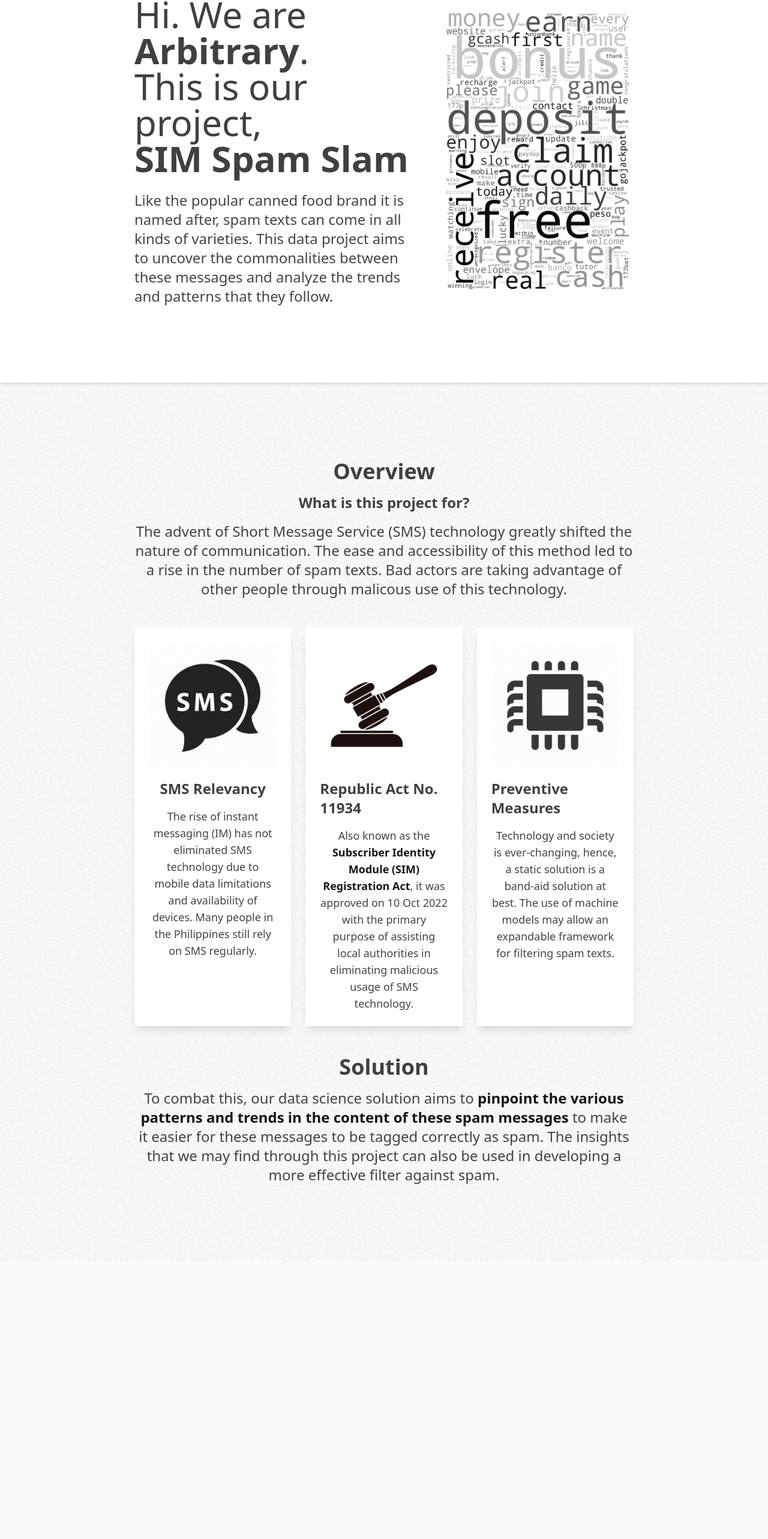
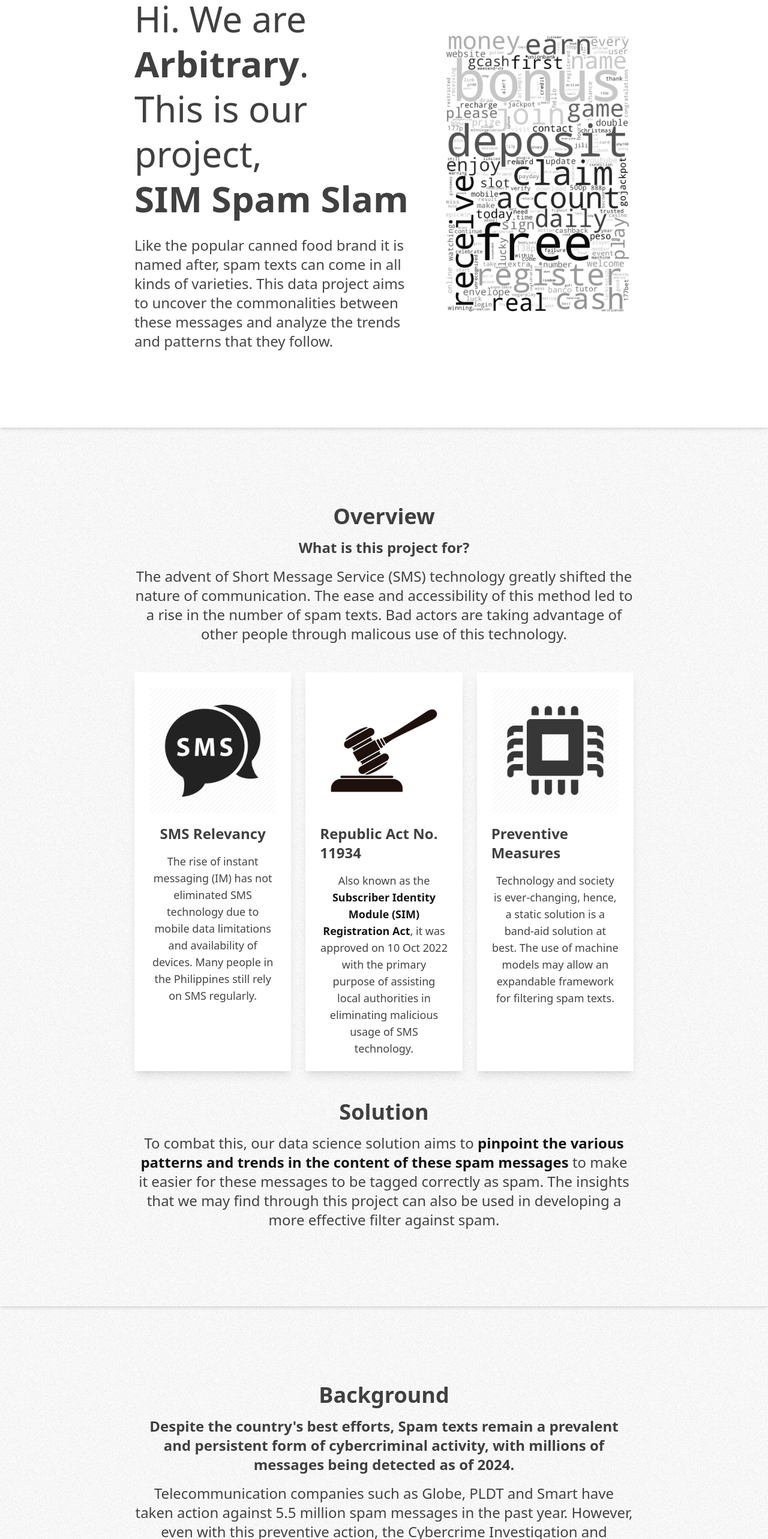
Before and after one commit to KindaExists/CS132-Arbitrary, a SvelteKit app: page / in a window 1280 px wide. Shown: the part 198-2764 px from the top of the page at 60% size. Before the commit the page ends 2301 px from the top, so only its background shows below. Built offline with nearby package versions, Linux system fonts and the light colour scheme.

Commit message:
feat(background): add background section

```diff
--- /dev/null
+++ b/src/lib/components/BackgroundCard.svelte
@@ -0,0 +1,14 @@
+<script lang="ts">
+    export let header: string;
+</script>
+
+<div class="flex flex-row gap-4">
+    <div class="flex flex-col justify-center border-r-2 border-r-neutral-300 w-52 p-4">
+        <h3 class="text-2xl font-bold">{header}</h3>
+    </div>
+    <div class="flex flex-col justify-center w-full my-4">
+        <div class="bg-white border-l-[1em] border-neutral-700 shadow-[0.5em_0.5em_0_#e8e8e8] flex flex-col justify-center w-full px-8 py-2">
+            <p class="text-2xl"><slot /></p>
+        </div>
+    </div>
+</div>
--- a/src/routes/+page.svelte
+++ b/src/routes/+page.svelte
@@ -4,14 +4,15 @@
     import smsIcon from '$lib/images/sms-icon.png';
     import gavelIcon from '$lib/images/gavel.png';
     import chipIcon from '$lib/images/tech-chip.png';
+	import BackgroundCard from '$lib/components/BackgroundCard.svelte';
 </script>
 
-<article class="bg-white flex flex-col lg:flex-row items-center px-8 lg:px-56 py-32 gap-4 lg:gap-12 shadow-md">
+<article id="top" class="bg-white flex flex-col lg:flex-row items-center px-8 lg:px-56 py-32 gap-4 lg:gap-12 shadow-md">
     <div class="flex flex-col justify-center gap-6">
-        <h1 class="text-6xl">
+        <h1 class="text-6xl leading-tight">
             Hi. We are <strong class="font-bold">Arbitrary</strong>. <br/>
             This is our project, <br/>
-            <strong class=font-bold>SIM Spam Slam</strong>
+            <strong class="font-bold hover:text-accent transition-colors">SIM Spam Slam</strong>
         </h1>
         <p class="prose text-2xl">
             Like the popular canned food brand it is named after, spam texts can come in all
@@ -22,7 +23,7 @@
     <img src={wordcloud} alt="word cloud" class="aspect-[1446/2139] w-full lg:w-80"/>
 </article>
 
-<article class="flex flex-col gap-12 px-8 lg:px-56 py-32">
+<article id="overview" class="flex flex-col gap-12 px-8 lg:px-56 py-32 shadow-md">
     <section class="flex flex-col gap-4 items-center">
         <h2 class="text-3xl lg:text-4xl font-bold">Overview</h2>
         <h3 class="text-2xl font-bold">What is this project for?</h3>
@@ -72,3 +73,37 @@
         </p>
     </section>
 </article>
+
+<article id="background" class="flex flex-col gap-12 px-8 lg:px-56 py-32 shadow-md">
+    <section class="flex flex-col items-center gap-4">
+        <h2 class="text-3xl lg:text-4xl font-bold">Background</h2>
+        <h3 class="text-2xl text-center font-bold">
+            Despite the country's best efforts, Spam texts remain a prevalent and persistent
+            form of cybercriminal activity, with millions of messages being detected as of 2024.
+        </h3>
+        <div class="prose max-w-full">
+            <p class="text-xl lg:text-2xl text-center m-0">
+                Telecommunication companies such as Globe, PLDT and Smart have taken action against
+                5.5 million spam messages in the past year. However, even with this preventive action,
+                the Cybercrime Investigation and Coordinating Center (CICC) noted that the losses of
+                Filipino mobile phone users to spam texts have reached <em>millions of dollars</em>.
+                Moreover, some instances of spam messages have also been found in instant messaging apps,
+                which are not covered by the Sim Registration Act.
+            </p>
+            <p class="text-lg text-center mt-1">
+                References:
+                <a target="_blank" href="https://business.inquirer.net/427513/spam-still-hounding-ph-over-5-5m-messages-blocked" class="link link-accent">[1]</a>
+                <a target="_blank" href="https://www.gmanetwork.com/news/topstories/nation/846936/filipinos-lost-millions-of-dollars-due-to-text-scams-cicc/story/" class="link link-accent">[2]</a>
+                <a target="_blank" href="https://www.philstar.com/headlines/2023/09/02/2293211/text-scams-have-shifted-online-apps-globe-warns" class="link link-accent">[3]</a>
+            </p>
+        </div>
+    </section>
+    <section class="flex flex-col items-center gap-4">
+        <h3 class="text-2xl lg:text-3xl font-bold">What do we aim to do?</h3>
+        <BackgroundCard header="Main Question">What could be the trends and patterns of spam messages in the Philippines?</BackgroundCard>
+        <BackgroundCard header="Secondary Question">Is there a difference between Spam messages before and after the deadline of the Sim Card Registration Act?</BackgroundCard>
+        <BackgroundCard header="Null Hypothesis">The SIM card registration act has <strong class="font-bold">no</strong> effect on the content of spam messages.</BackgroundCard>
+        <BackgroundCard header="Alternative Hypothesis">The SIM card registration act has an effect on the content of spam messages.</BackgroundCard>
+        <BackgroundCard header="Action Plan">Utilize data science tools and Natural Language Processing (NLP) to identify the patterns and trends of Spam text content.</BackgroundCard>
+    </section>
+</article>
```
